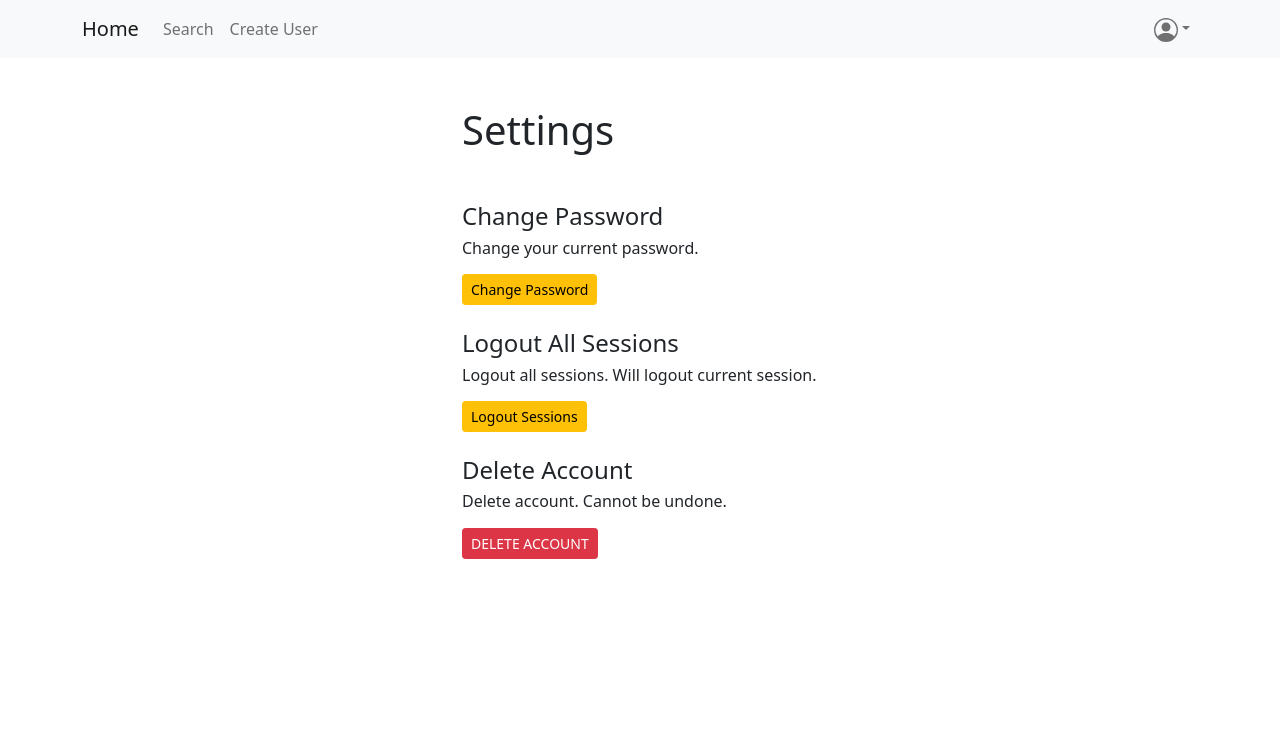
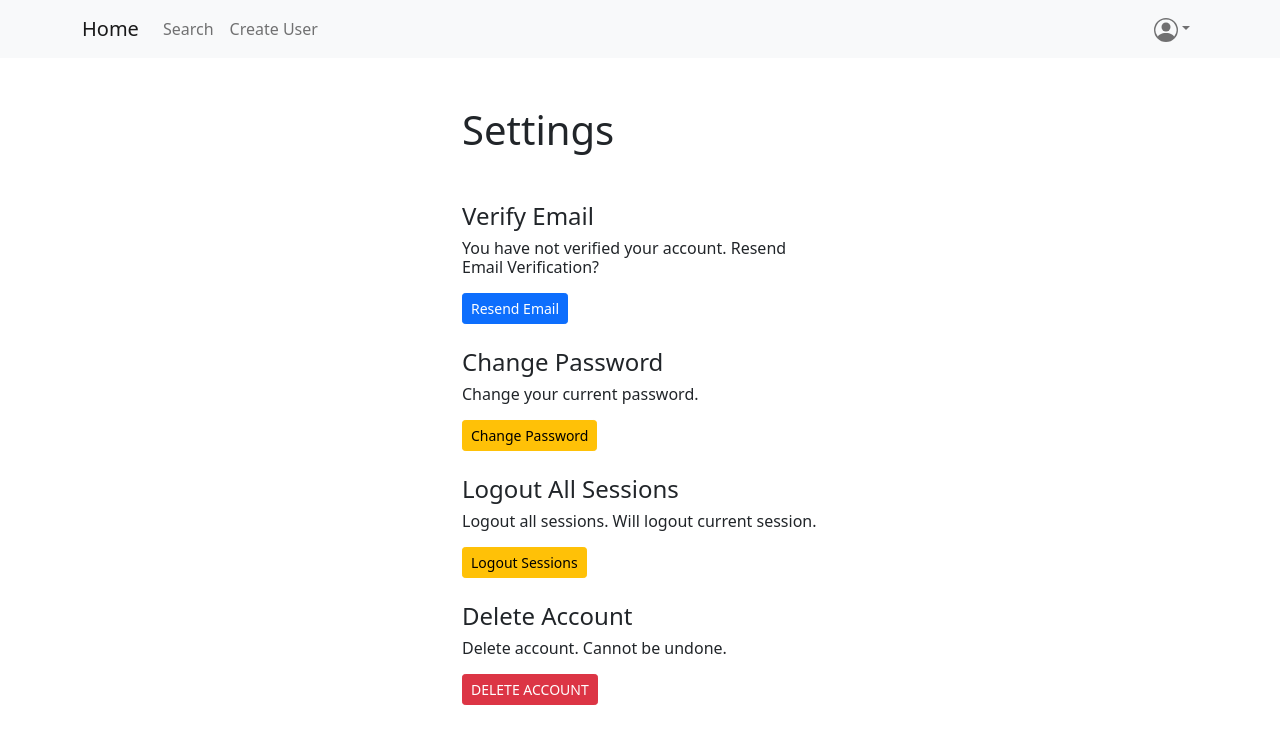
Before and after one commit to BB2455/Full-Stack-App, a React (Create React App) app in the folder client/: page /profile/settings in a window 1280 px wide. Shown: the top 744 px of the page. Built offline with nearby package versions, Linux system fonts and the light colour scheme; sample sign-in values are in the browser's storage.

Commit message:
added resend verify email to settings

```diff
--- a/client/src/api/index.js
+++ b/client/src/api/index.js
@@ -56,3 +56,4 @@ export const logoutAllSessions = () => API.delete(`/admin/logoutAllSessions`)
 export const deleteAccount = (userId) => API.delete(`/admin/id/${userId}`)
 export const refreshToken = () => API.get(`/admin/refreshToken`)
 export const verifyEmail = (token) => API.patch(`admin/verifyEmail/${token}`)
+export const resendVerificationEmail = () => API.get(`admin/resendVerificationEmail`)
--- /dev/null
+++ b/client/src/components/Settings/VerifyEmail.jsx
@@ -0,0 +1,37 @@
+import React, { useState } from 'react'
+import Button from 'react-bootstrap/Button'
+import { resendVerificationEmail } from '../../api'
+
+const VerifyEmail = () => {
+  const [message, setMessage] = useState('')
+
+  const sendEmail = async () => {
+    try {
+      const { data } = await resendVerificationEmail()
+      console.log(data)
+      if (data.isBoom) throw new Error(data.output.payload.message)
+      setMessage('Email Verifcation Sent. Please Check Your Inbox.')
+    } catch (error) {
+      console.error(error)
+      setMessage(error.message)
+    }
+  }
+
+  return (
+    <>
+      <h4>Verify Email</h4>
+      <h6>You have not verified your account. Resend Email Verification?</h6>
+      {message ? (
+        <>
+          <h6 className="mt-4 mb-4">{message}</h6>
+        </>
+      ) : (
+        <Button size="sm" className="mt-2 mb-4" onClick={sendEmail}>
+          Resend Email
+        </Button>
+      )}
+    </>
+  )
+}
+
+export default VerifyEmail
--- a/client/src/routes/settings.jsx
+++ b/client/src/routes/settings.jsx
@@ -5,6 +5,8 @@ import { useNavigate } from 'react-router-dom'
 import SessionLogoutModal from '../components/Settings/SessionLogoutModal'
 import DeleteAccountModal from '../components/Settings/DeleteAccountModal'
 import ChangePasswordModal from '../components/Settings/ChangePasswordModal'
+import VerifyEmail from '../components/Settings/VerifyEmail'
+import { getDecodedToken } from '../utils/getDecodedToken'
 
 const Settings = () => {
   const navigate = useNavigate()
@@ -12,26 +14,26 @@ const Settings = () => {
   useEffect(() => {
     if (!profile) navigate('/login', { replace: true })
   }, [navigate, profile])
+  const user = getDecodedToken(JSON.parse(profile)?.accessToken)
   return (
     <div>
       <Row className="justify-content-center">
         <Col lg={4} md={6} sm={7}>
           <h1 className="mb-5">Settings</h1>
+          {user?.verified_email ? (
+            <>{/* Change Email Modal */}</>
+          ) : (
+            <VerifyEmail />
+          )}
           <h4>Change Password</h4>
-          <h6>
-            Change your current password.
-          </h6>
+          <h6>Change your current password.</h6>
           <ChangePasswordModal />
           <h4>Logout All Sessions</h4>
-          <h6>
-            Logout all sessions. Will logout current session.
-          </h6>
+          <h6>Logout all sessions. Will logout current session.</h6>
           <SessionLogoutModal />
           <h4>Delete Account</h4>
-          <h6>
-            Delete account. Cannot be undone.
-          </h6>
-            <DeleteAccountModal />
+          <h6>Delete account. Cannot be undone.</h6>
+          <DeleteAccountModal />
         </Col>
       </Row>
     </div>
```
